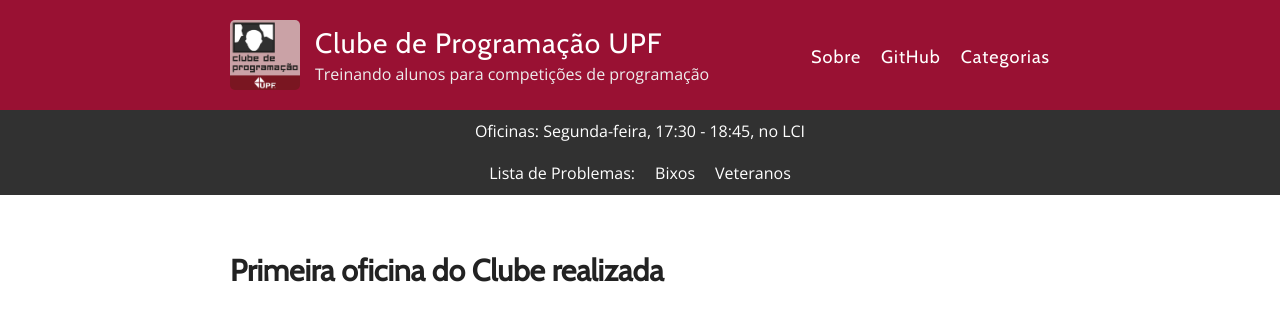
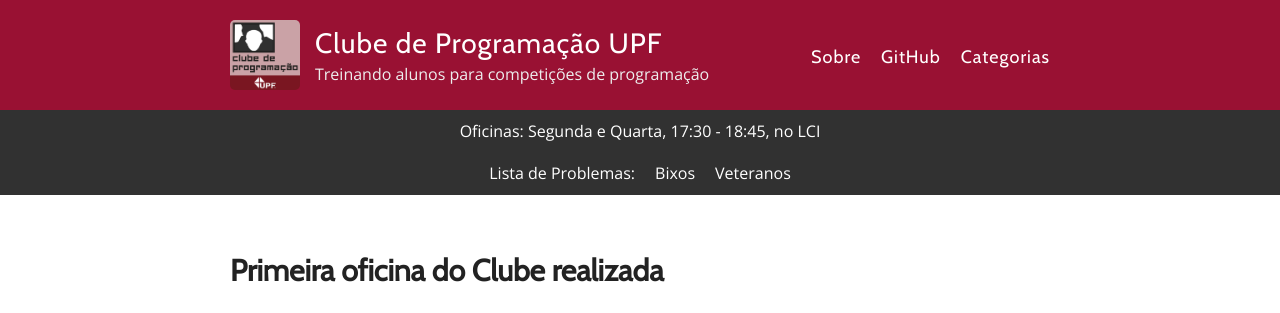
Before and after one commit to maratonaupf/maratonaupf.github.io, a Jekyll site: the page built from index.html, in a window 1280 px wide. Shown: the top 313 px of the page. Built offline with Jekyll 4.4.1, drawn with Linux system fonts in a browser that asks for light colours; the list of posts is cut into pages by our own code.

Commit message:
Definido horário das oficinas

```diff
--- a/_layouts/default.html
+++ b/_layouts/default.html
@@ -43,7 +43,7 @@
       </div>
 
       <div class="nav-info site-navigation">
-        <p style="text-align: center; ">Oficinas: Segunda-feira, 17:30 - 18:45, no LCI</p>
+        <p style="text-align: center; ">Oficinas: Segunda e Quarta, 17:30 - 18:45, no LCI</p>
       </div>
       <div class="nav-info site-navigation">
         <ul class="menu">
```
